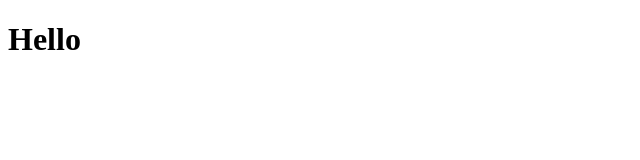
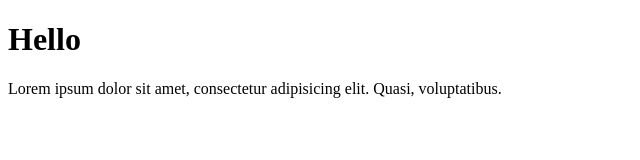
Before and after one commit to erislahuu/DetyreErisEnsar, a plain HTML site: page index.html in a window 1280 px wide. Shown: the whole page, without its empty margins (0-640 px from the left). Drawn offline with Linux system fonts and the light colour scheme.

Commit message:
home page has been updated

```diff
--- a/index.html
+++ b/index.html
@@ -7,5 +7,6 @@
 </head>
 <body>
     <h1>Hello</h1>
+    <p>Lorem ipsum dolor sit amet, consectetur adipisicing elit. Quasi, voluptatibus.</p>
 </body>
 </html>
```
